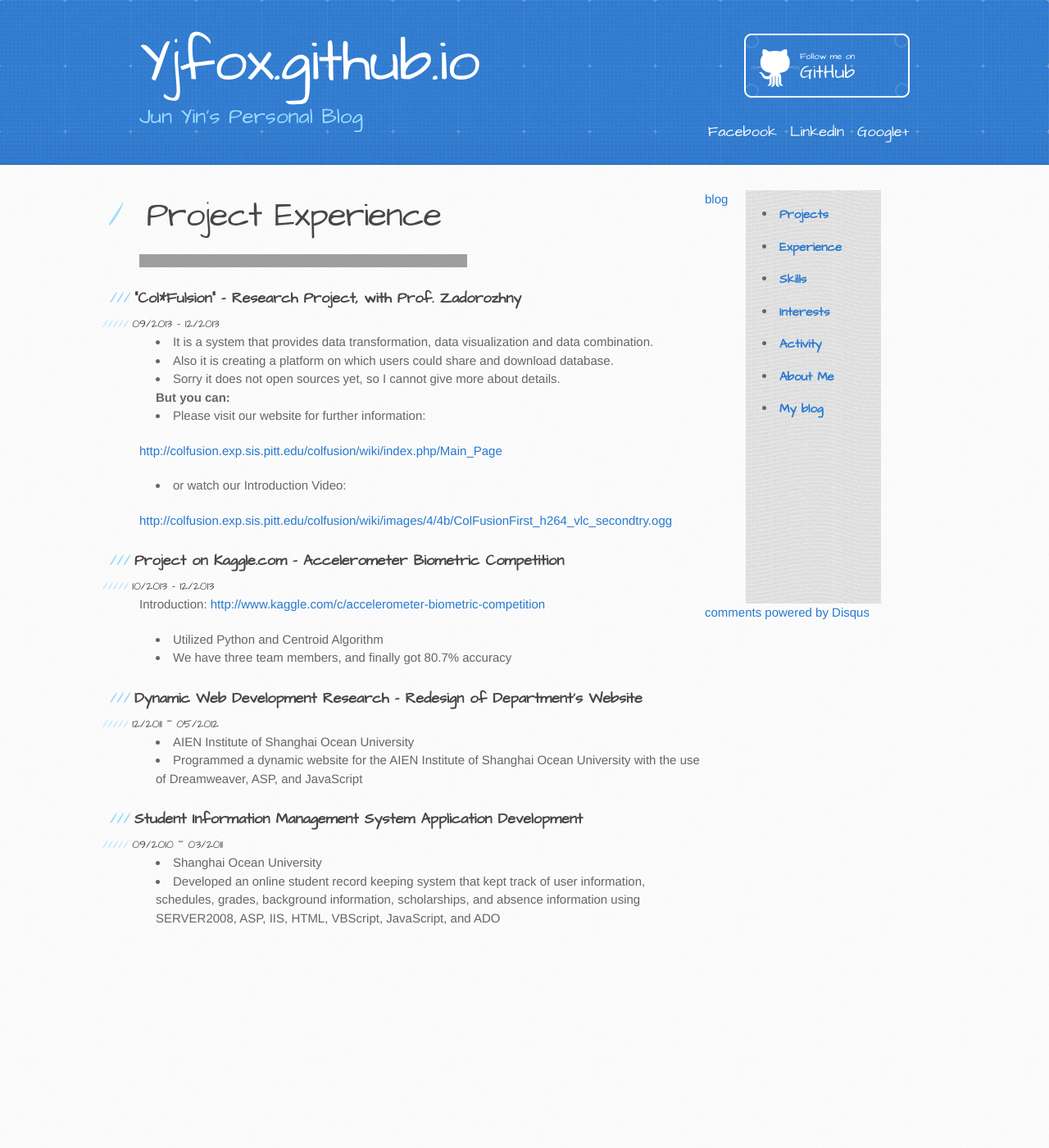
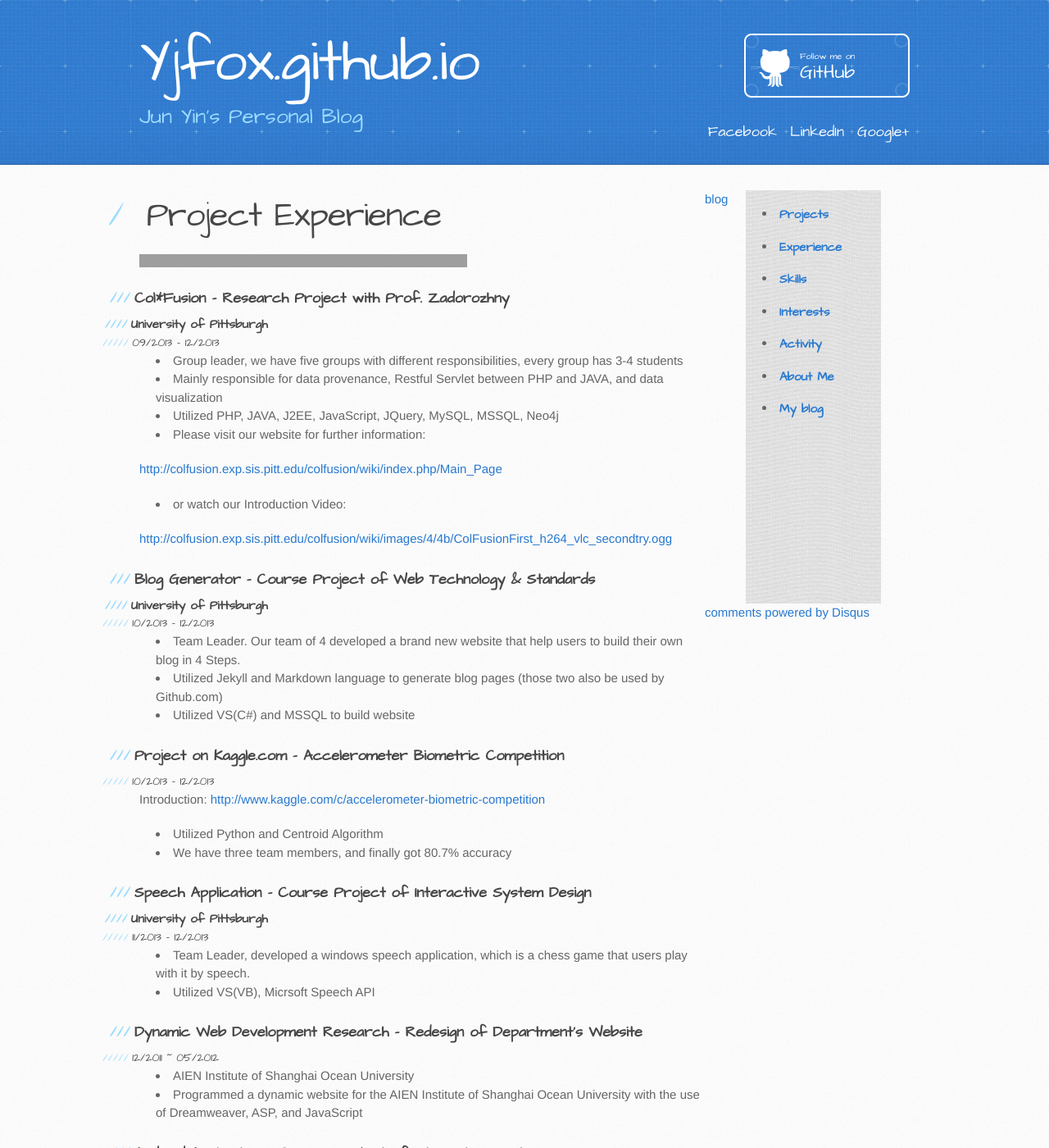
Before and after one commit to yjfox/yjfox.github.io, a Jekyll site: the page built from research.md, in a window 1280 px wide and 1400 px high. Shown: the whole window at 82% size. Built offline with Jekyll 4.4.1, drawn with Linux system fonts in a browser that asks for light colours; Markdown is read by kramdown in place of the engine named in the settings; comment, search, counter and statistics services are not loaded; some of the changed text lies outside the part shown; grey boxes are pictures that could not be loaded.

```diff
--- a/research.md
+++ b/research.md
@@ -5,17 +5,23 @@
 
 <h1> Project Experience </h1>
 *****************
-###"Col*Fulsion" - Research Project, with Prof. Zadorozhny
+###Col*Fusion - Research Project with Prof. Zadorozhny
+####University of Pittsburgh
 #####09/2013 – 12/2013
-- It is a system that provides data transformation, data visualization and data combination.
-- Also it is creating a platform on which users could share and download database.
-- Sorry it does not open sources yet, so I cannot give more about details.
-**But you can:**
+- Group leader, we have five groups with different responsibilities, every group has 3-4 students
+- Mainly responsible for data provenance, Restful Servlet between PHP and JAVA, and data visualization
+- Utilized PHP, JAVA, J2EE, JavaScript, JQuery, MySQL, MSSQL, Neo4j
 - Please visit our website for further information:
 <http://colfusion.exp.sis.pitt.edu/colfusion/wiki/index.php/Main_Page>
 - or watch our Introduction Video:
 <http://colfusion.exp.sis.pitt.edu/colfusion/wiki/images/4/4b/ColFusionFirst_h264_vlc_secondtry.ogg>
 
+###Blog Generator – Course Project of Web Technology & Standards
+####University of Pittsburgh
+#####10/2013 - 12/2013
+- Team Leader. Our team of 4 developed a brand new website that help users to build their own blog in 4 Steps.
+- Utilized Jekyll and Markdown language to generate blog pages (those two also be used by Github.com)
+- Utilized VS(C#) and MSSQL to build website
 
 ###Project on Kaggle.com - Accelerometer Biometric Competition
 #####10/2013 – 12/2013
@@ -23,14 +29,26 @@
 - Utilized Python and Centroid Algorithm
 - We have three team members, and finally got 80.7% accuracy
 
+###Speech Application – Course Project of Interactive System Design
+####University of Pittsburgh
+#####11/2013 - 12/2013
+- Team Leader, developed a windows speech application, which is a chess game that users play with it by speech.
+- Utilized VS(VB), Micrsoft Speech API
 
 ###Dynamic Web Development Research - Redesign of Department's Website
 #####12/2011 ~ 05/2012
 - AIEN Institute of Shanghai Ocean University
 - Programmed a dynamic website for the AIEN Institute of Shanghai Ocean University with the use of Dreamweaver, ASP, and JavaScript
 
+###Android Application – Course Project of Interactive System Design
+####University of Pittsburgh
+#####10/2013 - 11/2013
+- Team Leader, developed an App that connects Android to PC to make phone controls PC’s mouse and keyboard
+- Utilized Android SDK, Eclipse, VS(C++), Socket(communication network between PC and Android)
 
 ###Student Information Management System Application Development
-#####09/2010 ~ 03/2011
-- Shanghai Ocean University
-- Developed an online student record keeping system that kept track of user information, schedules, grades, background information, scholarships, and absence information using SERVER2008, ASP, IIS, HTML, VBScript, JavaScript, and ADO
+####Shanghai Ocean University
+#####09/2010 - 03/2011
+- Developed an online record keeping system that kept track of user information, schedules, grades, background information, scholarships, and absence information
+- Utilized IIS, ASP, HTML, JavaScript, MSSQL
+- Sponsored by school funding
```
Also changed, not shown: aboutme.md (+7 -7 lines), experience.md (+10 -5 lines), interests.md (+1 -1 lines), skills.md (+2 -2 lines).
